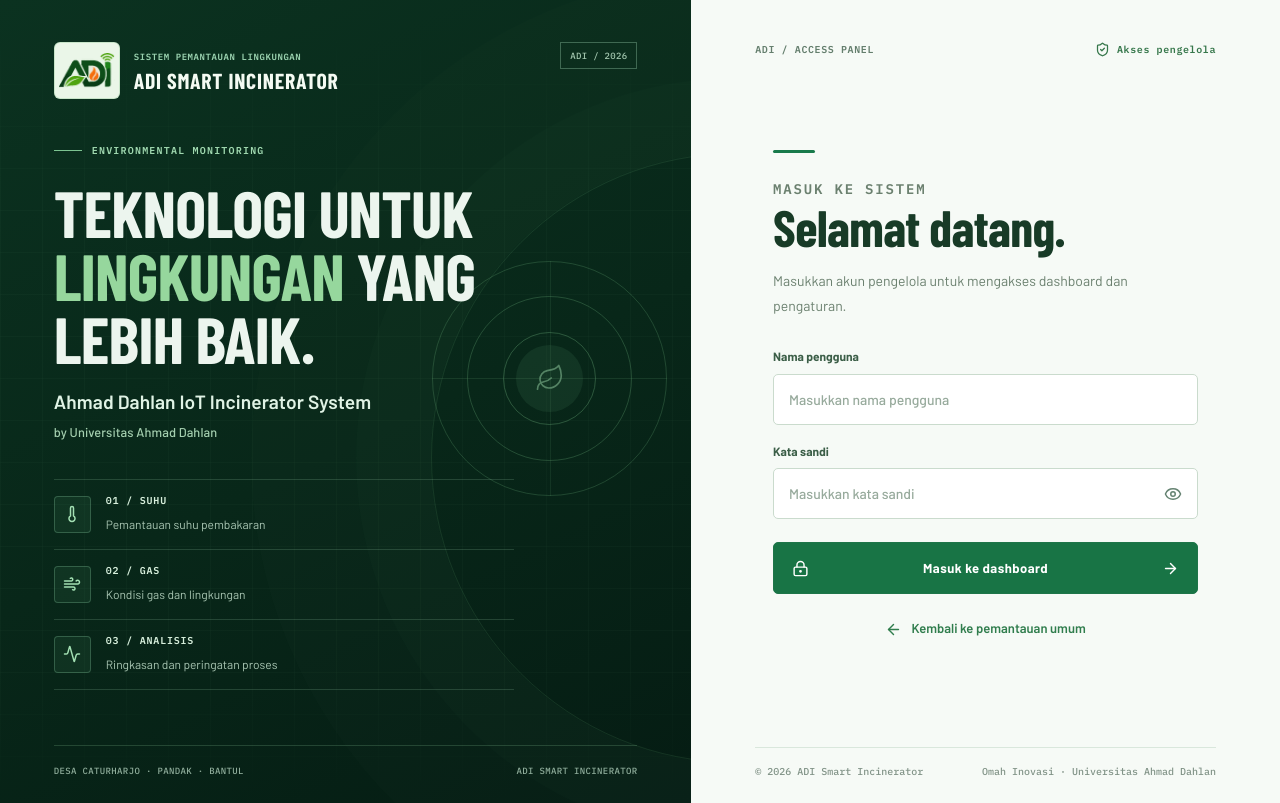
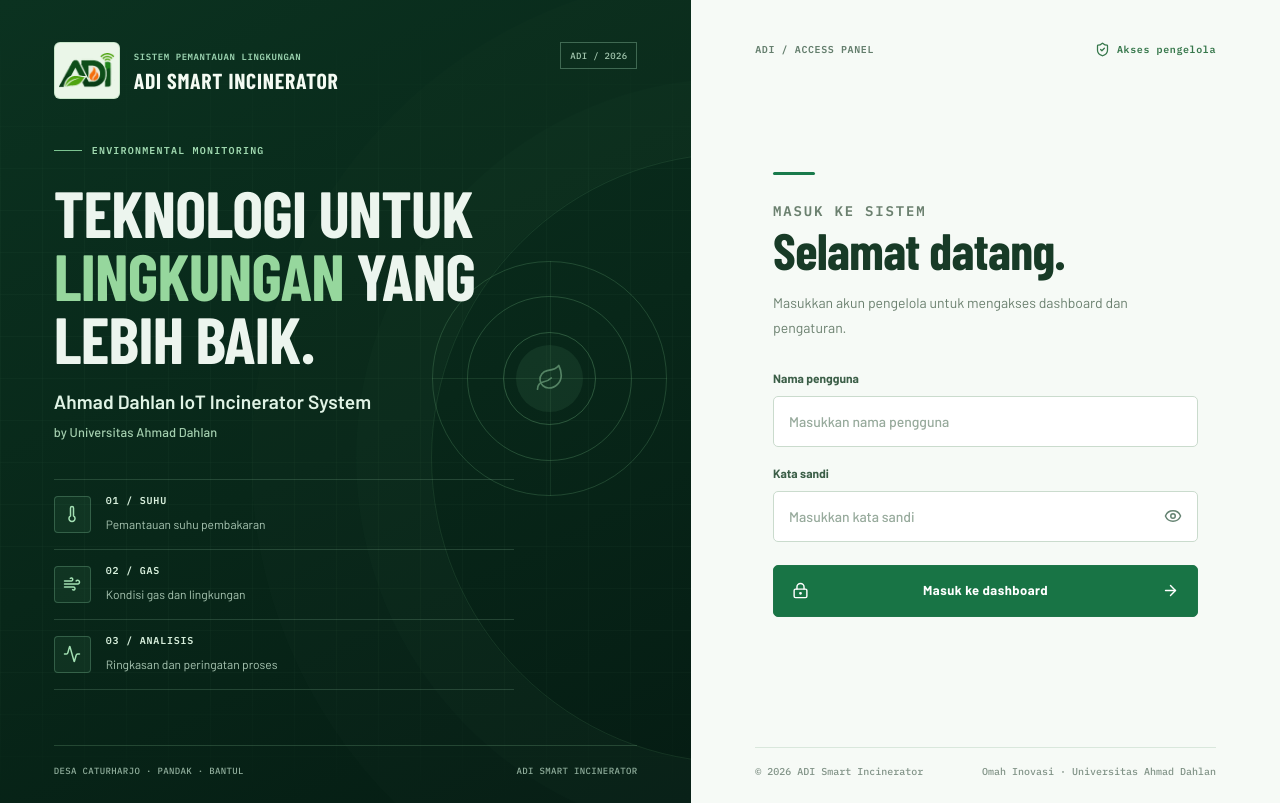
Before and after one commit to jrcoreid-repo/IoT_Incenerator_2026, a Next.js app: page /login in a window 1280 px wide. Built offline with nearby package versions, Linux system fonts and the light colour scheme; a web font is replaced by a local one.

Commit message:
ux: remove public monitoring link from admin-only login

```diff
--- a/app/login/page.tsx
+++ b/app/login/page.tsx
@@ -151,10 +151,7 @@ export default function LoginPage() {
             </button>
           </form>
 
-          <a className="login-access-back" href="/">
-            <ArrowRight size={17} aria-hidden="true" />
-            Kembali ke pemantauan umum
-          </a>
+
         </div>
 
         <footer className="login-access-footer">
```
